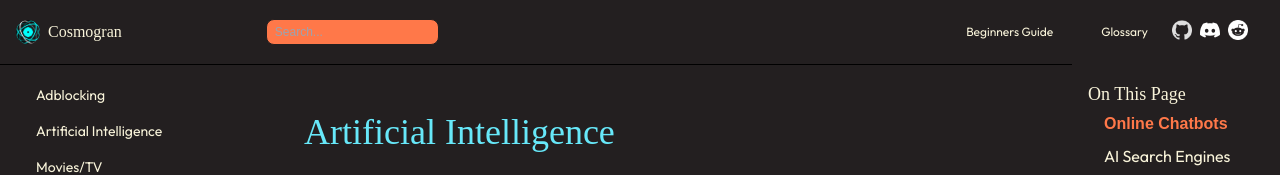
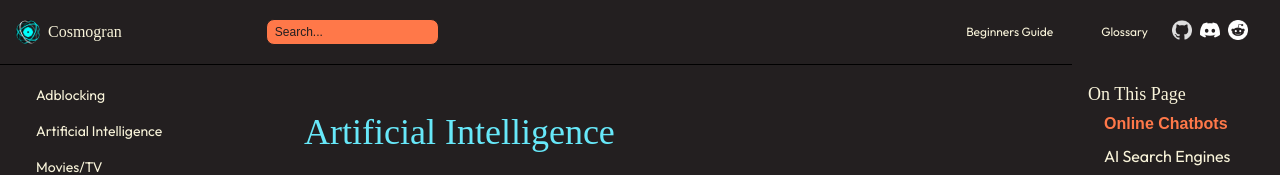
Before and after one commit to sharnjeet21/Cosmogran, a React (Vite) app: page /ai in a window 1280 px wide. Shown: the top 175 px of the page. Built offline with nearby package versions, Linux system fonts and the light colour scheme; a web font is replaced by a local one.

Commit message:
placeholder color changed to primary i;n snavbar

```diff
--- a/src/components/Snavbar.jsx
+++ b/src/components/Snavbar.jsx
@@ -35,7 +35,7 @@ const Navbar = ({ handleSearch }) => {
       <div className='flex items-center'>
         <img src={logo} alt="Logo" className="h-6 rounded-full" />
         <Link to="/">
-        <h1 className='text-base font-normal font-Rey text-secondary pl-2'>Cosmogran</h1>
+          <h1 className='text-base font-normal font-Rey text-secondary pl-2'>Cosmogran</h1>
         </Link>
       </div>
 
@@ -44,12 +44,13 @@ const Navbar = ({ handleSearch }) => {
           <input
             type="text"
             placeholder="Search..."
-            className="px-2 py-1 rounded-lg border bg-orange text-primary border-primary focus:outline-none focus:border-secondary hover:border-secondary "
+            className="px-2 py-1 rounded-lg border bg-orange text-primary border-primary focus:outline-none focus:border-secondary hover:border-secondary placeholder-primary"
             value={searchInput}
             onChange={handleSearchInputChange}
           />
         </div>
       </div>
+
 
       <div className='flex'>
         <ul className='hidden md:flex text-secondary font-Outfit'>
```
